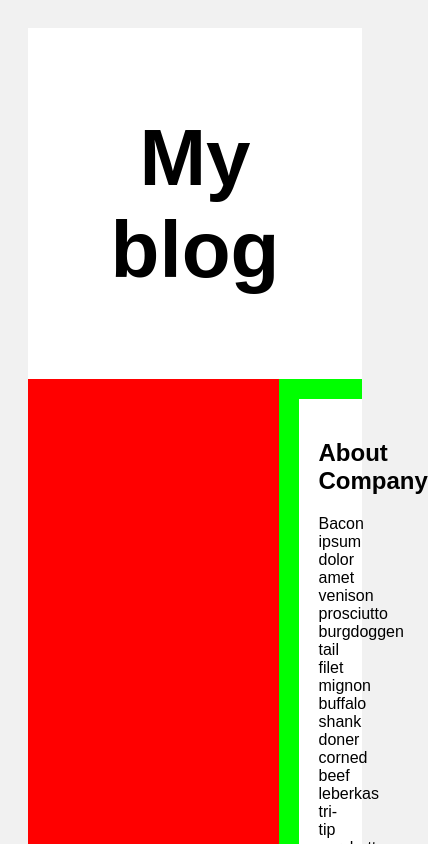
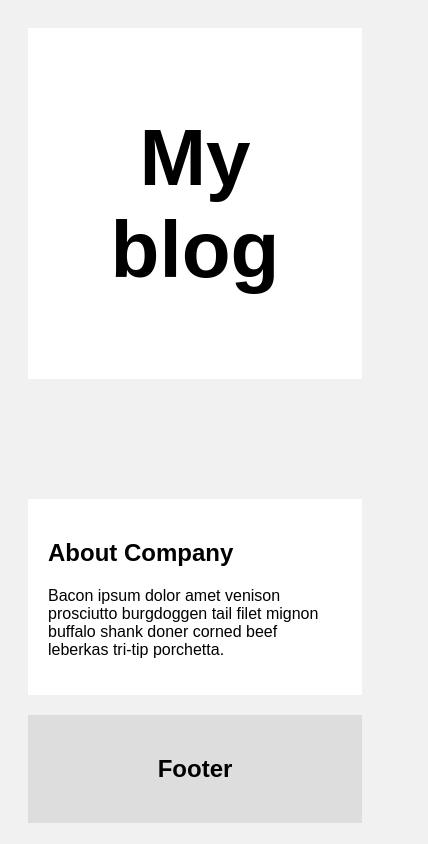
Before and after one commit to Ch4nge/BlogProject, a React (Create React App) app in the folder blog/: page / in a window 390 px wide. Shown: the top 844 px of the page, 428 px wide, since content can reach past the window. Built offline with nearby package versions, Linux system fonts and the light colour scheme.

Commit message:
Layout prototype ready

```diff
--- a/blog/src/index.css
+++ b/blog/src/index.css
@@ -16,17 +16,14 @@ body {
 
 .leftColumn {
   float: left;
+  height: 100px;
   width: 75%;
-  height: 1000px;
-  background: #ff0000
 }
 
 .rightColumn {
   float: left;
   width: 25%;
-  height: 1000px;
   padding-left: 20px;
-  background: #00ff00
 }
 
 .footer {
@@ -49,7 +46,7 @@ body {
 
 /* Make columns responsive */
 @media screen and (max-width: 800px) {
-  .leftcolumn, .rightcolumn {
+  .leftColumn, .rightColumn {
       width: 100%;
       padding: 0;
   }
```
